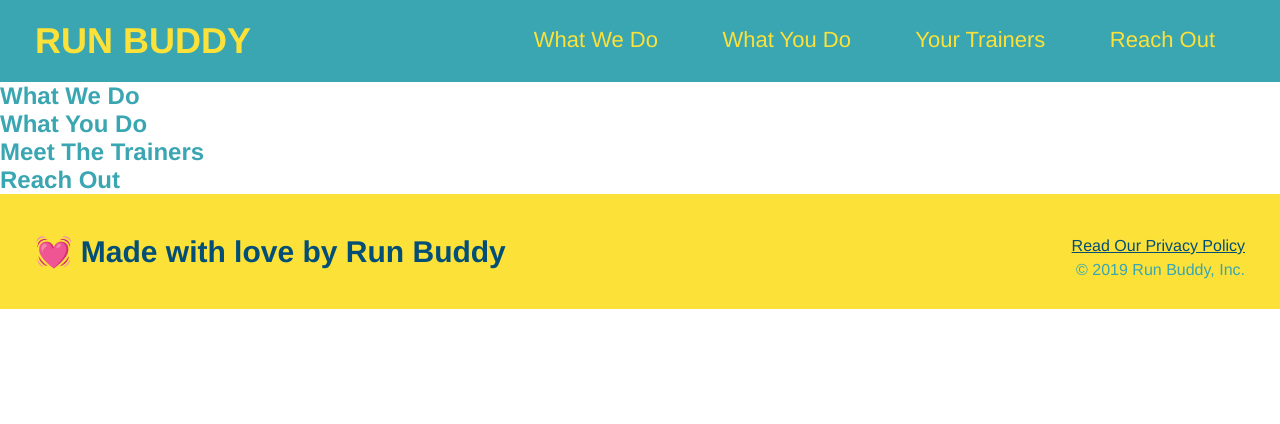
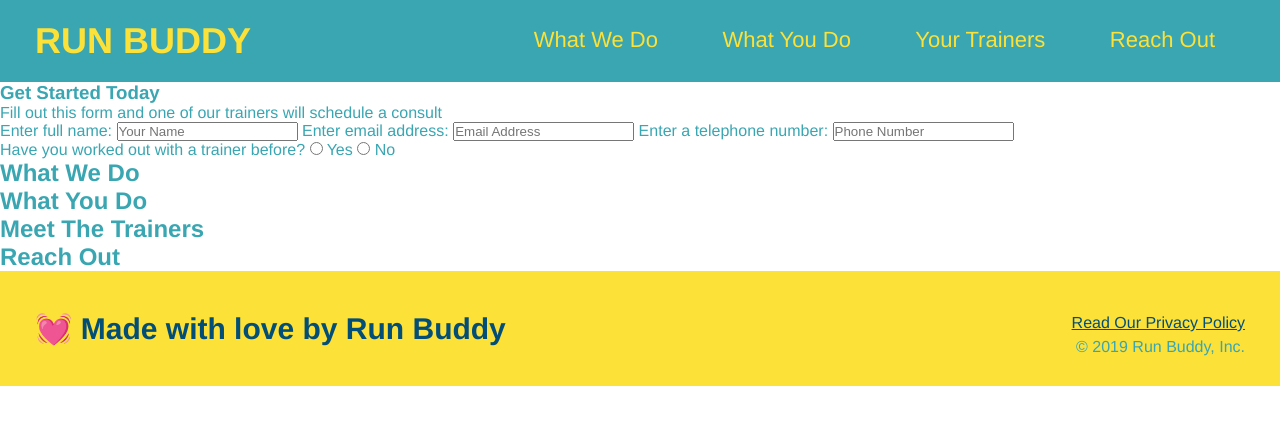
Before and after one commit to jatin1211/run-buddy, a plain HTML site: page index.html in a window 1280 px wide. Drawn offline with Linux system fonts and the light colour scheme.

Commit message:
Lesson 3 under progress

```diff
--- a/index.html
+++ b/index.html
@@ -29,8 +29,28 @@
         </header>
 
         <section>
+            <div>
+                <h3>Get Started Today</h3>
+                <p>Fill out this form and one of our trainers will schedule a consult</p>
+                <form>
+                    <label for="name">Enter full name:</label>
+                    <input type="text" placeholder="Your Name" name="name" id="name"/>
+                    <label for="email">Enter email address:</label>
+                    <input type="text" placeholder="Email Address" name="email" id="email"/>
+                    <label for="phone">Enter a telephone number:</label>
+                    <input type="text" placeholder ="Phone Number" name="phone" id="phone"/>
+                    <p>
+                        Have you worked out with a trainer before?
+                        <input type="radio" name="trainer-confirm" id="trainer-yes"/>
+                        <label for="trainer-yes">Yes</label>
+                        <input type="radio" name="trainer-confirm" id="trainer-no"/>
+                        <label for="trainer-no">No</label>
+                    </p>
+                </form>
+            </div>
+        </section>
 
-        </section>
+
 
         <section>
             <h2>What We Do</h2>
```
